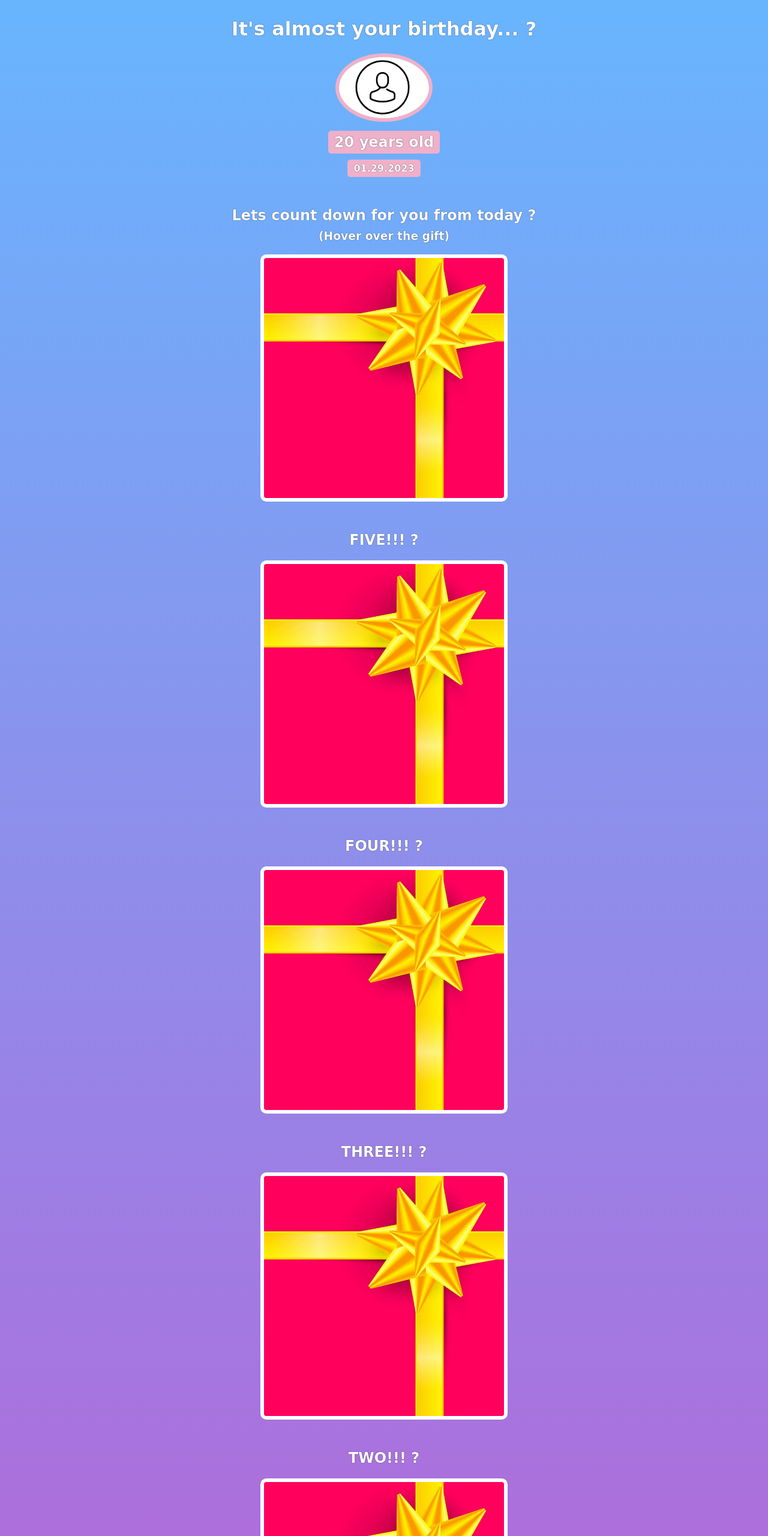
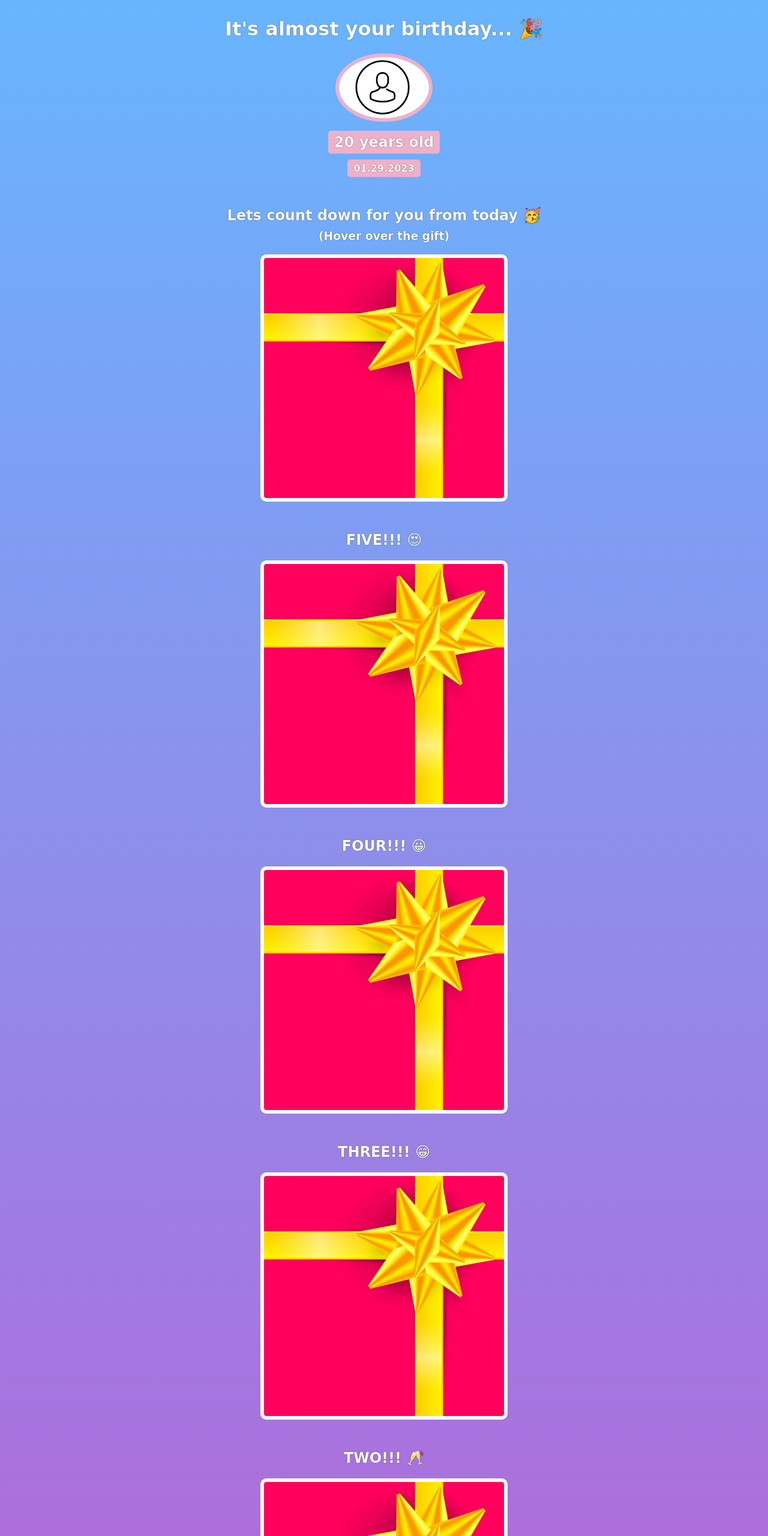
Before and after one commit to whiteSHADOW1234/happy-birthday, a plain HTML site: page index.html in a window 1280 px wide. Shown: the top 2560 px of the page at 60% size. Drawn offline with Linux system fonts and the light colour scheme; a web font is replaced by a local one.

Commit message:
fix some bugs

```diff
--- a/index.html
+++ b/index.html
@@ -8,45 +8,45 @@
     </head>
     <body>
         <div id="header">
-            <h1>It's almost your birthday... ?</h1>
+            <h1>It's almost your birthday... &#x1F389</h1>
             <img id="bff-img" src="images/head.png">
             <h2 id="bday-age">20 years old</h2>
             <h4 id="bday-date">01.29.2023</h4>
         </div>
 
         <div class="gift-section">
-            <h2 class="gift-title">Lets count down for you from today ?</h2>
+            <h2 class="gift-title">Lets count down for you from today &#129395</h2>
             <h3 class="gift-hint">(Hover over the gift)</h3>
             <div class="gift-img" id="gift-img-count-down"></div>
         </div>
 
         <div class="gift-section">
-            <h2 class="gift-title">FIVE!!! ?</h2>
+            <h2 class="gift-title">FIVE!!! &#128525</h2>
             <div class="gift-img" id="gift-img-five"></div>
         </div>
 
         <div class="gift-section">
-            <h2 class="gift-title">FOUR!!! ?</h2>
+            <h2 class="gift-title">FOUR!!! &#128512</h2>
             <div class="gift-img" id="gift-img-four"></div>
         </div>
 
         <div class="gift-section">
-            <h2 class="gift-title">THREE!!! ?</h2>
+            <h2 class="gift-title">THREE!!! &#128513</h2>
             <div class="gift-img" id="gift-img-three"></div>
         </div>
 
         <div class="gift-section">
-            <h2 class="gift-title">TWO!!! ?</h2>
+            <h2 class="gift-title">TWO!!! &#129346</h2>
             <div class="gift-img" id="gift-img-two"></div>
         </div>
 
         <div class="gift-section">
-            <h2 class="gift-title">ONE!!! ?</h2>
+            <h2 class="gift-title">ONE!!! &#127774</h2>
             <div class="gift-img" id="gift-img-one"></div>
         </div>
 
         <div class="gift-section">
-            <h2 class="gift-title">HAPPY BIRTHDAY!!! ?</h2>
+            <h2 class="gift-title">HAPPY BIRTHDAY!!! &#127878</h2>
             <div class="gift-img" id="gift-img-birth"></div>
         </div>
 
--- a/styles.css
+++ b/styles.css
@@ -62,31 +62,73 @@ h1, h2, h3, h4, p {
     background-size: cover;
 }
 
-#gift-img-gift-img-count-down:hover {
+#gift-img-count-down {
+    background-repeat: no-repeat;
+    background-size: 100% 100%;
+    width: 100vh;
+}
+
+#gift-img-count-down:hover {
     background-image: url("images/count-down.gif");
+}
+
+#gift-img-five {
+    background-repeat: no-repeat;
+    background-size: 100% 100%;
+    width: 100vh;
 }
 
 #gift-img-five:hover {
     background-image: url("images/5.gif");
 }
 
+#gift-img-four {
+    background-repeat: no-repeat;
+    background-size: 100% 100%;
+    width: 100vh;
+}
+
 #gift-img-four:hover {
     background-image: url("images/4.gif");
+}
+
+#gift-img-three {
+    background-repeat: no-repeat;
+    background-size: 100% 100%;
+    width: 100vh;
 }
 
 #gift-img-three:hover {
     background-image: url("images/3.gif");
 }
 
+#gift-img-two {
+    background-repeat: no-repeat;
+    background-size: 100% 100%;
+    width: 100vh;
+}
+
 #gift-img-two:hover {
     background-image: url("images/2.gif");
+}
+
+#gift-img-one {
+    background-repeat: no-repeat;
+    background-size: 100% 100%;
+    width: 100vh;
 }
 
 #gift-img-one:hover {
     background-image: url("images/1.gif");
 }
 
-#gift-img-happy-birthday:hover {
+#gift-img-birth {
+    background-repeat: no-repeat;
+    background-size: 100% 100%;
+    width: 100vh;
+}
+
+#gift-img-birth:hover {
     background-image: url("images/6.gif");
 }
 
```
